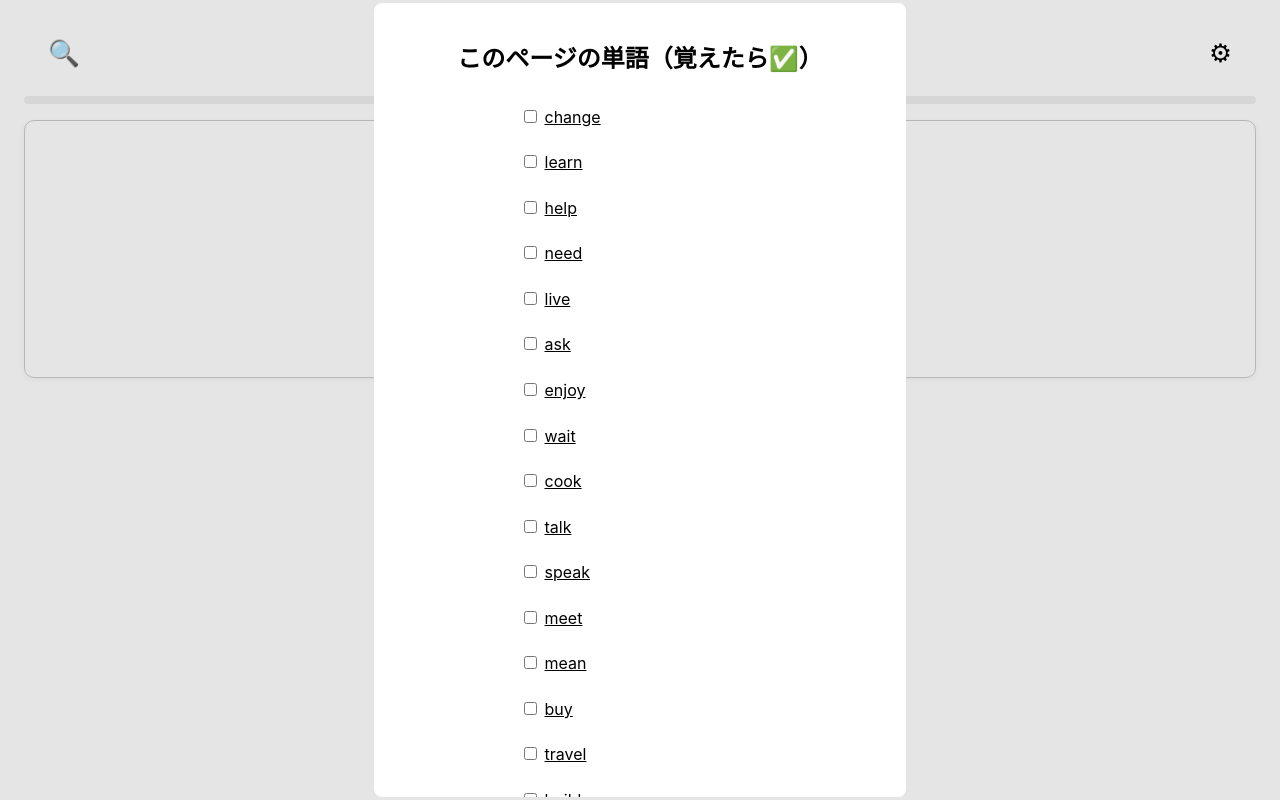
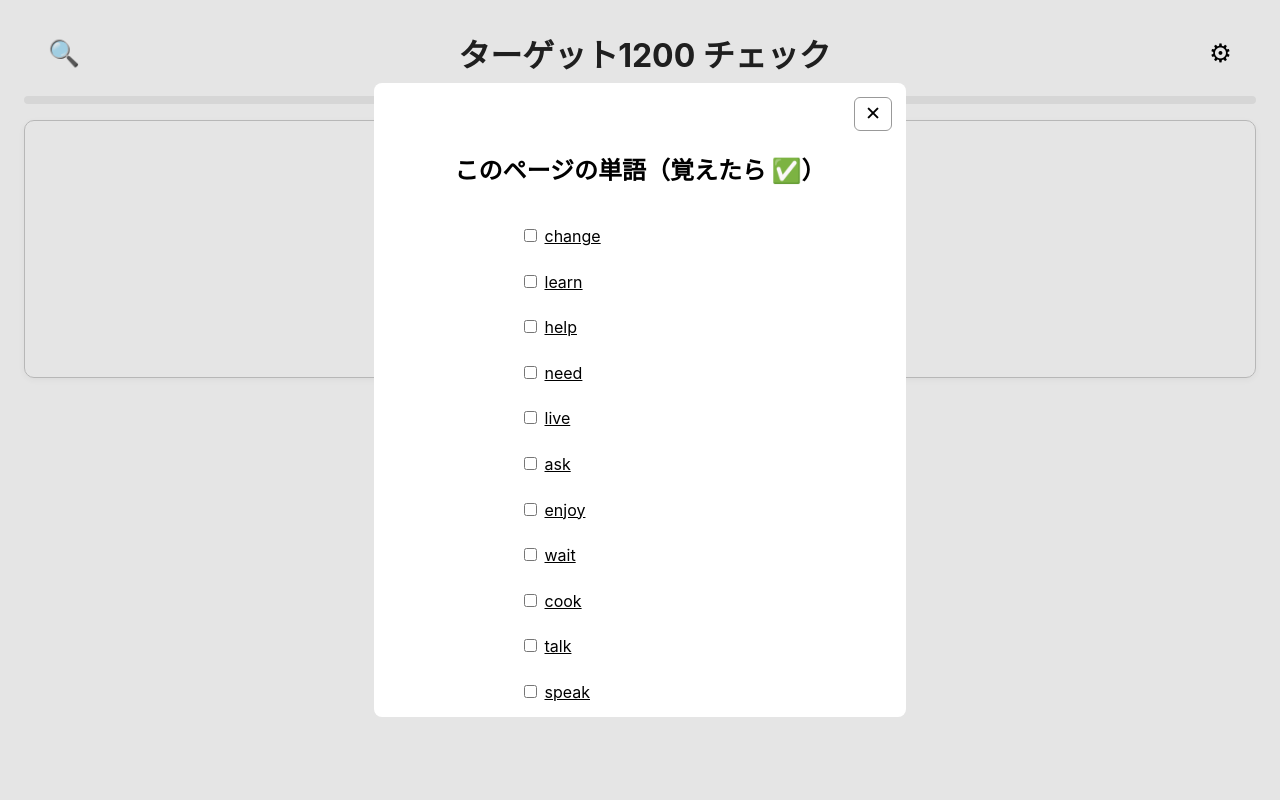
Before and after one commit to yuta-7533/target1200, a website: page index.html in a window 1280 px wide. Both pictures are taken after a click on the button "一覧". Drawn offline with Linux system fonts and the light colour scheme.

Commit message:
adding the closing button

```diff
--- a/app.js
+++ b/app.js
@@ -200,6 +200,12 @@ summaryBtn.onclick = ()=>{
 };
 closeSummary.onclick = ()=>summaryDlg.close();
 
+/* ★背景(ダイアログ外)クリックで閉じる */
+summaryDlg.addEventListener('click', e => {
+  if (e.target === summaryDlg) summaryDlg.close();
+});
+
+
 /* 検索ダイアログ */
 searchBtn.onclick = ()=>{ searchInput.value=''; searchDlg.showModal(); };
 searchGo.onclick = ()=>{
--- a/index.html
+++ b/index.html
@@ -47,11 +47,13 @@
     <button id="summaryBtn">一覧</button>
   </div>
 
-  <!-- 一覧ダイアログ -->
+  <!-- ★一覧ダイアログ ここだけ差し替え -->
   <dialog id="summaryDialog">
-    <h2>このページの単語（覚えたら✅）</h2>
+    <button id="closeSummaryBtn" aria-label="閉じる">✕</button>
+    <h2>このページの単語（覚えたら ✅）</h2>
+
+    <!-- スクロール領域 -->
     <div id="summaryList"></div>
-    <button id="closeSummaryBtn">閉じる</button>
   </dialog>
 
   <!-- 検索ダイアログ -->
--- a/style.css
+++ b/style.css
@@ -104,3 +104,26 @@ dialog{
   #word{font-size:8vw}
   #meaning{font-size:6.2vw}
 }
+
+/* === summaryDialog 追加スタイル === */
+#summaryDialog {
+  position: relative;
+  padding-top: 3rem;       /* ヘッダ分の余白を確保 */
+}
+
+/* 「✕」ボタンを右上固定 */
+#closeSummaryBtn {
+  position: absolute;
+  top: 0.6rem;
+  right: 0.6rem;
+  font-size: 1.2rem;
+  line-height: 1;
+  padding: 0.4rem 0.6rem;
+}
+
+/* 単語リスト部分だけスクロール可能に */
+#summaryList {
+  max-height: 60vh;        /* ビューポート 60% */
+  overflow-y: auto;
+  padding: 0.5rem 0;
+}
```
